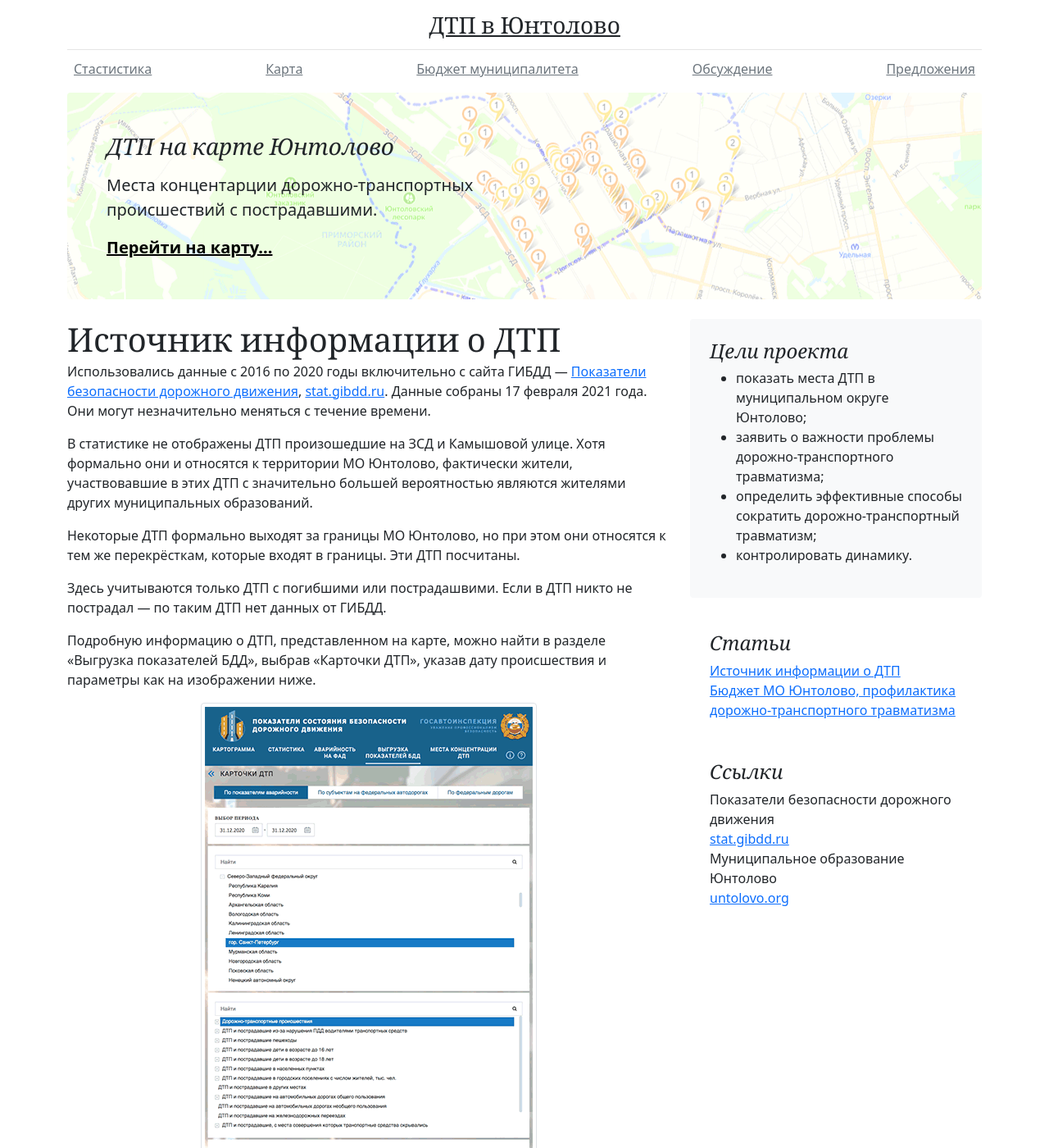
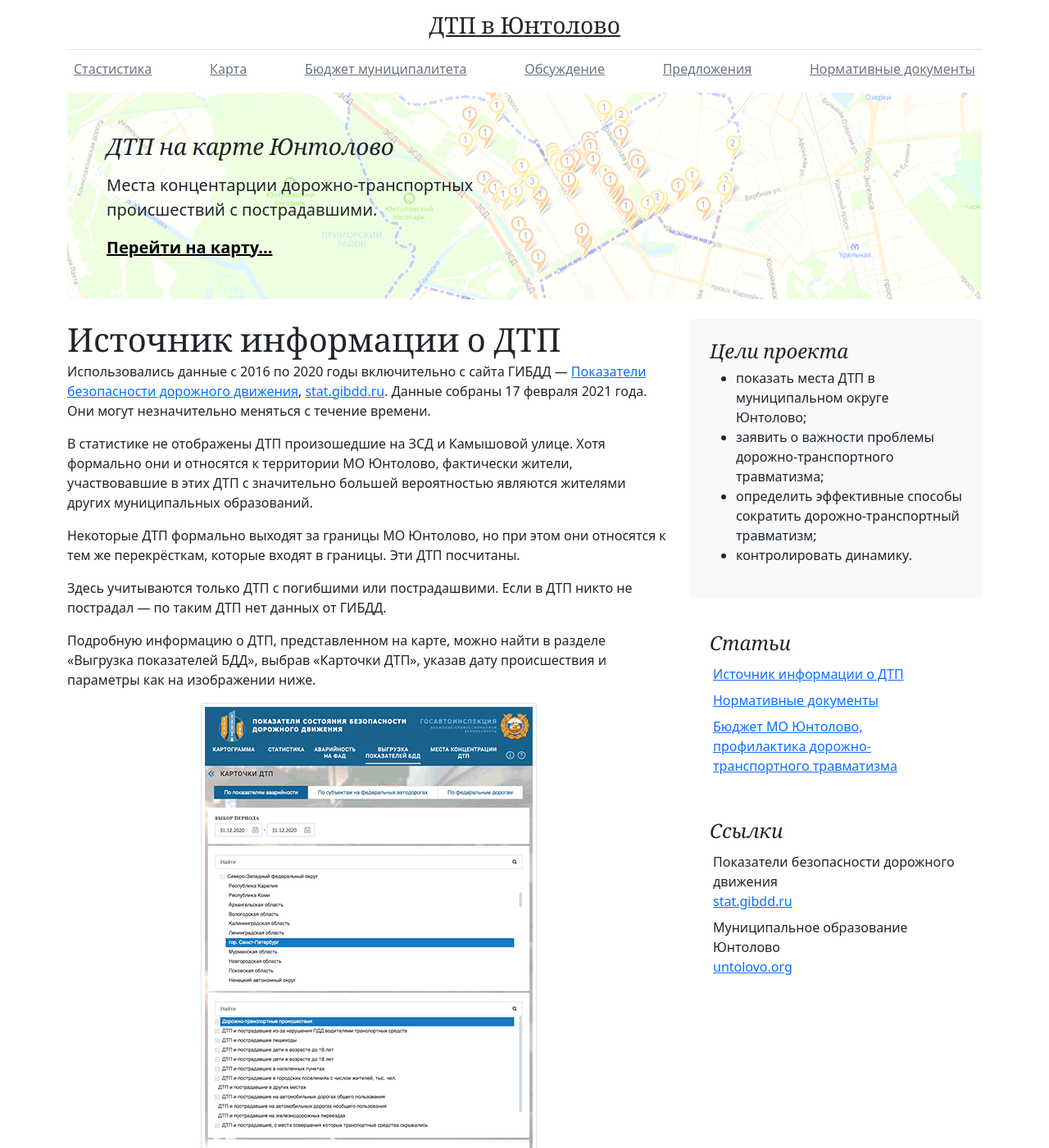
Before and after one commit to untolovo-dtp/untolovo-dtp.github.io, a Jekyll site: the page built from data/index.html, in a window 1280 px wide and 1400 px high. Shown: the whole window at 82% size. Built offline with Jekyll 4.4.1, drawn with Linux system fonts in a browser that asks for light colours.

Commit message:
regulatory

```diff
--- a/_layouts/default.html
+++ b/_layouts/default.html
@@ -7,6 +7,8 @@
       <a class="p-2 link-secondary" href="/budget/">Бюджет муниципалитета</a>
       <a class="p-2 link-secondary" href="https://t.me/untolovo_dtp">Обсуждение</a>
       <a class="p-2 link-secondary" href="/proposals/">Предложения</a>
+      <a class="p-2 link-secondary" href="/regulatory/">Нормативные документы</a>
+
     </nav>
   </div>
 </div>
@@ -47,17 +49,17 @@
       <div class="p-4">
         <h4 class="fst-italic">Статьи</h4>
         <ol class="list-unstyled mb-0">
-          <li><a href="/data/">Источник информации о ДТП</a></li>
-          <li><a href="/budget/">Бюджет МО Юнтолово, профилактика дорожно-транспортного травматизма</a></li>
-
+          <li class="p-1"><a href="/data/">Источник информации о ДТП</a></li>
+          <li class="p-1"><a href="/regulatory/">Нормативные документы</a></li>
+          <li class="p-1"><a href="/budget/">Бюджет МО Юнтолово, профилактика дорожно-транспортного травматизма</a></li>
         </ol>
       </div>
 
       <div class="p-4">
         <h4 class="fst-italic">Ссылки</h4>
         <ol class="list-unstyled">
-          <li>Показатели безопасности дорожного движения <br><a href="http://stat.gibdd.ru">stat.gibdd.ru</a></li>
-          <li>Муниципальное образование Юнтолово <br><a href="http://www.untolovo.org">untolovo.org</a></li>
+          <li class="p-1">Показатели безопасности дорожного движения <br><a href="http://stat.gibdd.ru">stat.gibdd.ru</a></li>
+          <li class="p-1">Муниципальное образование Юнтолово <br><a href="http://www.untolovo.org">untolovo.org</a></li>
         </ol>
       </div>
     </div>
```
Also changed, not shown: regulatory/index.html (added, +21 -0 lines), 2 other files.
